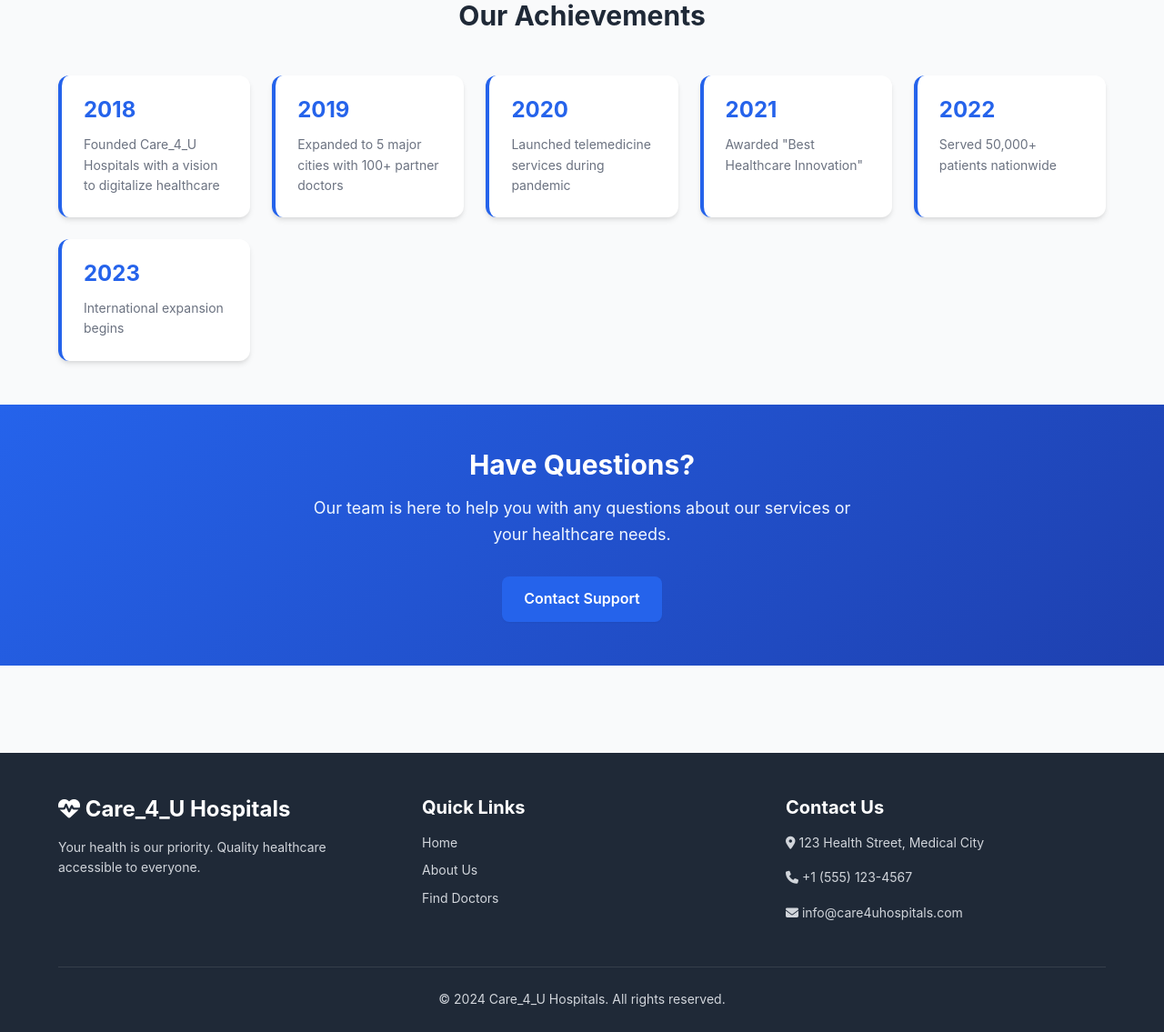
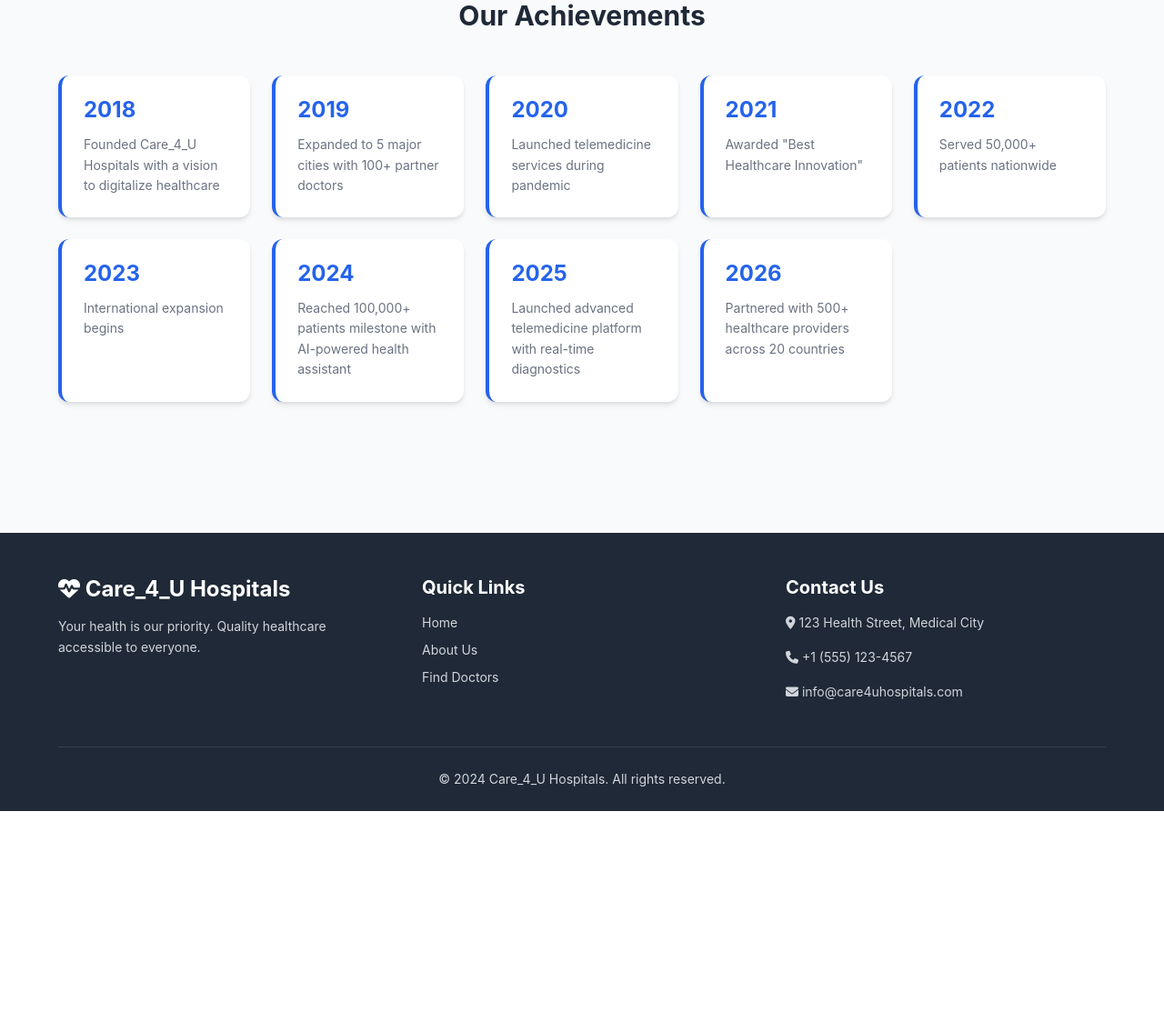
Before and after one commit to HARISHKUMAR2005488/AWS_CAPSTONE_CARE_4, a Flask app: page /about in a window 1280 px wide. Shown: the part 1950-3085 px from the top of the page at 91% size. After the commit the page ends 2842 px from the top, so only its background shows below. Run offline with Flask 3, Linux system fonts and the light colour scheme.

Commit message:
Fix Dr. Lisa Rodriguez image, remove contact CTA, and extend achievements to 2026

```diff
--- a/templates/about.html
+++ b/templates/about.html
@@ -17,13 +17,17 @@
         <div class="about-content">
             <div class="about-text">
                 <h2>Our Mission</h2>
-                <p>To provide accessible, high-quality healthcare services through innovative technology and compassionate care. We believe everyone deserves excellent medical attention regardless of their location or background.</p>
+                <p>To provide accessible, high-quality healthcare services through innovative technology and
+                    compassionate care. We believe everyone deserves excellent medical attention regardless of their
+                    location or background.</p>
 
                 <h2>Our Vision</h2>
-                <p>To become the most trusted healthcare platform globally, revolutionizing how patients connect with healthcare providers through seamless digital experiences.</p>
+                <p>To become the most trusted healthcare platform globally, revolutionizing how patients connect with
+                    healthcare providers through seamless digital experiences.</p>
             </div>
             <div class="about-image">
-                <img src="https://images.unsplash.com/photo-1519494026892-80bbd2d6fd0d?ixlib=rb-4.0.3&auto=format&fit=crop&w=600&q=80" alt="Hospital facility">
+                <img src="https://images.unsplash.com/photo-1519494026892-80bbd2d6fd0d?ixlib=rb-4.0.3&auto=format&fit=crop&w=600&q=80"
+                    alt="Hospital facility">
             </div>
         </div>
     </div>
@@ -64,19 +68,22 @@
         <h2 class="section-title">Our Leadership</h2>
         <div class="team-grid">
             <div class="team-member">
-                <img src="https://images.unsplash.com/photo-1559839734-2b71ea197ec2?ixlib=rb-4.0.3&auto=format&fit=crop&w=400&q=80" alt="Dr. James Wilson">
+                <img src="https://images.unsplash.com/photo-1559839734-2b71ea197ec2?ixlib=rb-4.0.3&auto=format&fit=crop&w=400&q=80"
+                    alt="Dr. James Wilson">
                 <h4>Dr. James Wilson</h4>
                 <p>Medical Director</p>
                 <p class="member-bio">20+ years of experience in healthcare management and patient care.</p>
             </div>
             <div class="team-member">
-                <img src="https://images.unsplash.com/photo-1582750433449-648ed127bb54?ixlib=rb-4.0.3&auto=format&fit=crop&w=400&q=80" alt="Sarah Miller">
+                <img src="https://images.unsplash.com/photo-1582750433449-648ed127bb54?ixlib=rb-4.0.3&auto=format&fit=crop&w=400&q=80"
+                    alt="Sarah Miller">
                 <h4>Sarah Miller</h4>
                 <p>Chief Technology Officer</p>
                 <p class="member-bio">Leading digital transformation in healthcare services.</p>
             </div>
             <div class="team-member">
-                <img src="https://images.unsplash.com/photo-1594824434340-7e7dfc37cabb?ixlib=rb-4.0.3&auto=format&fit=crop&w=400&q=80" alt="Dr. Lisa Rodriguez">
+                <img src="https://images.unsplash.com/photo-1559839734-2b71ea197ec2?ixlib=rb-4.0.3&auto=format&fit=crop&w=400&q=80"
+                    alt="Dr. Lisa Rodriguez">
                 <h4>Dr. Lisa Rodriguez</h4>
                 <p>Head of Patient Services</p>
                 <p class="member-bio">Dedicated to improving patient experience and satisfaction.</p>
@@ -114,16 +121,20 @@
                 <h3>2023</h3>
                 <p>International expansion begins</p>
             </div>
+            <div class="timeline-item">
+                <h3>2024</h3>
+                <p>Reached 100,000+ patients milestone with AI-powered health assistant</p>
+            </div>
+            <div class="timeline-item">
+                <h3>2025</h3>
+                <p>Launched advanced telemedicine platform with real-time diagnostics</p>
+            </div>
+            <div class="timeline-item">
+                <h3>2026</h3>
+                <p>Partnered with 500+ healthcare providers across 20 countries</p>
+            </div>
         </div>
     </div>
 </section>
 
-<!-- Contact CTA -->
-<section class="contact-cta">
-    <div class="container">
-        <h2>Have Questions?</h2>
-        <p>Our team is here to help you with any questions about our services or your healthcare needs.</p>
-        <a href="#" class="btn btn-primary">Contact Support</a>
-    </div>
-</section>
 {% endblock %}
```
